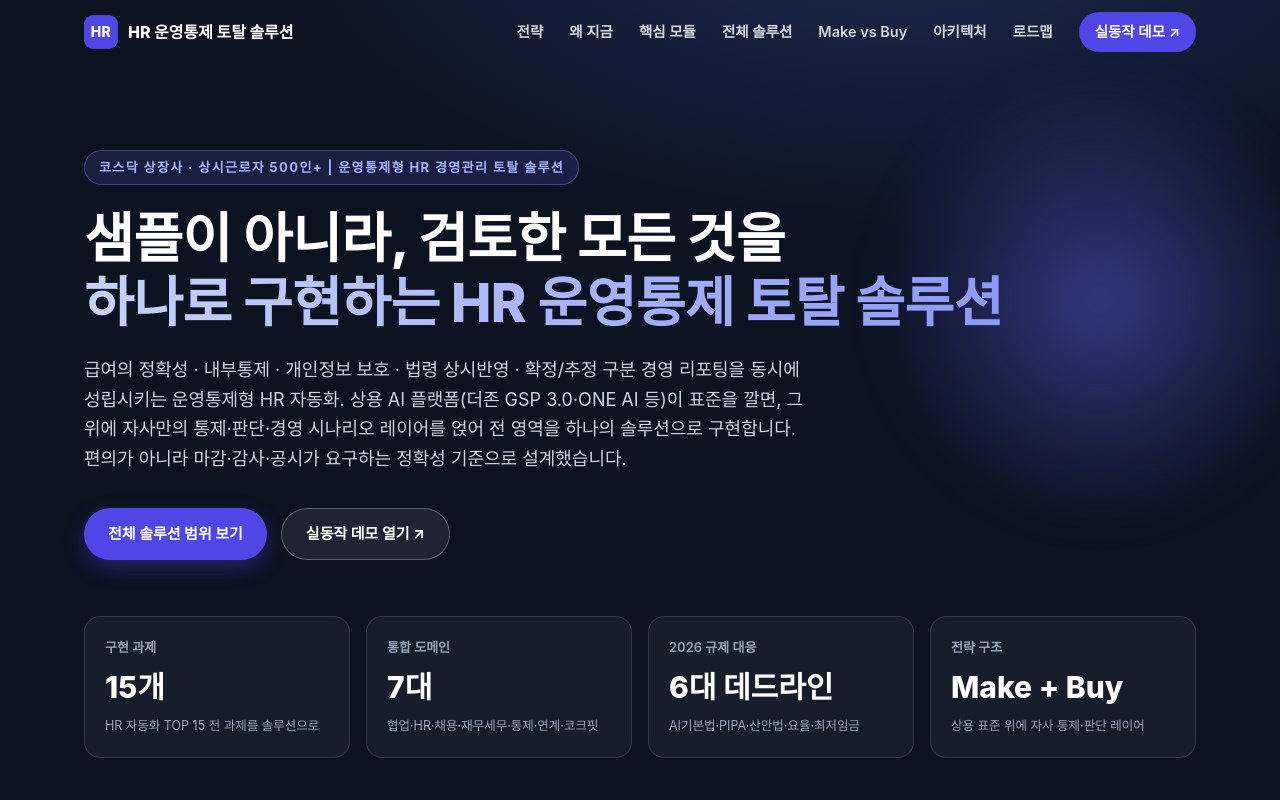
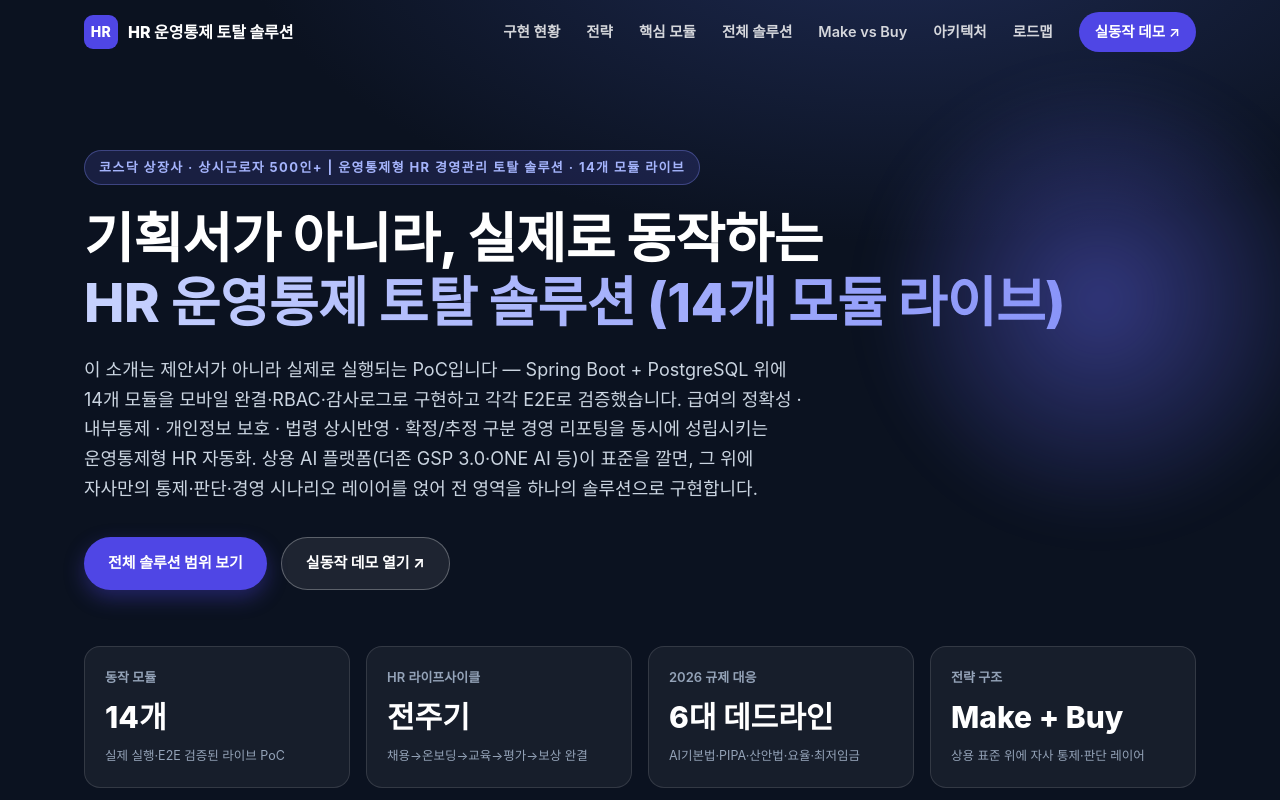
Before and after one commit to lmy20160829-hash/hr-control-intro, a React (Vite) app: page / in a window 1280 px wide. Shown: the top 800 px of the page. Built offline with nearby package versions, Linux system fonts and the light colour scheme; a web font is replaced by a local one.

Commit message:
update: src/data.js (14 modules live)

```diff
--- a/src/data.js
+++ b/src/data.js
@@ -5,16 +5,59 @@
 //   통제·판단·경영 시나리오 레이어를 얹어 검토한 전 과제를 하나의 솔루션으로 구현한다.
 
 export const HERO = {
-  eyebrow: '코스닥 상장사 · 상시근로자 500인+ | 운영통제형 HR 경영관리 토탈 솔루션',
-  title: ['샘플이 아니라, 검토한 모든 것을', '하나로 구현하는 HR 운영통제 토탈 솔루션'],
-  desc: '급여의 정확성 · 내부통제 · 개인정보 보호 · 법령 상시반영 · 확정/추정 구분 경영 리포팅을 동시에 성립시키는 운영통제형 HR 자동화. 상용 AI 플랫폼(더존 GSP 3.0·ONE AI 등)이 표준을 깔면, 그 위에 자사만의 통제·판단·경영 시나리오 레이어를 얹어 전 영역을 하나의 솔루션으로 구현합니다. 편의가 아니라 마감·감사·공시가 요구하는 정확성 기준으로 설계했습니다.',
+  eyebrow: '코스닥 상장사 · 상시근로자 500인+ | 운영통제형 HR 경영관리 토탈 솔루션 · 14개 모듈 라이브',
+  title: ['기획서가 아니라, 실제로 동작하는', 'HR 운영통제 토탈 솔루션 (14개 모듈 라이브)'],
+  desc: '이 소개는 제안서가 아니라 실제로 실행되는 PoC입니다 — Spring Boot + PostgreSQL 위에 14개 모듈을 모바일 완결·RBAC·감사로그로 구현하고 각각 E2E로 검증했습니다. 급여의 정확성 · 내부통제 · 개인정보 보호 · 법령 상시반영 · 확정/추정 구분 경영 리포팅을 동시에 성립시키는 운영통제형 HR 자동화. 상용 AI 플랫폼(더존 GSP 3.0·ONE AI 등)이 표준을 깔면, 그 위에 자사만의 통제·판단·경영 시나리오 레이어를 얹어 전 영역을 하나의 솔루션으로 구현합니다.',
   stats: [
-    { k: '구현 과제', v: '15개', s: 'HR 자동화 TOP 15 전 과제를 솔루션으로' },
-    { k: '통합 도메인', v: '7대', s: '협업·HR·채용·재무세무·통제·연계·코크핏' },
+    { k: '동작 모듈', v: '14개', s: '실제 실행·E2E 검증된 라이브 PoC' },
+    { k: 'HR 라이프사이클', v: '전주기', s: '채용→온보딩→교육→평가→보상 완결' },
     { k: '2026 규제 대응', v: '6대 데드라인', s: 'AI기본법·PIPA·산안법·요율·최저임금' },
     { k: '전략 구조', v: 'Make + Buy', s: '상용 표준 위에 자사 통제·판단 레이어' },
   ],
 }
+
+// 실제 구현·검증 완료된 14개 모듈 (라이브 PoC). 각 모듈 모바일 완결·RBAC·감사로그·E2E 검증.
+export const BUILT = {
+  summary: 'PoC는 문서가 아니라 실제로 실행됩니다. 아래 14개 모듈은 모두 로컬 Docker로 기동해 화면·권한·워크플로·감사로그까지 End-to-End로 검증했습니다. 폰(같은 Wi‑Fi)에서도 전 기능 사용 가능합니다.',
+  groups: [
+    {
+      title: '운영통제 코어', color: '#ef4444',
+      items: [
+        { no: '①', name: '급여 마감 통제', desc: '룰엔진 3단계 예외(차단/검토/검증불가) · 2인 결재 · 백테스트' },
+        { no: '②', name: '인건비 People Cost Board', desc: '확정/추정/목표 · 시나리오 · 목표 갭' },
+        { no: '③', name: 'HR 데이터 거버넌스', desc: 'RBAC · 마스킹 · 감사로그 · 보존기한 자동파기' },
+        { no: '⑥', name: '근태·휴가·수당·발령 정합성', desc: '주52·연차·수당·발령 교차검증 · 경계인원 집계' },
+        { no: '⑨', name: '컴플라이언스 감시', desc: '법정의무 이행률 · 마감 D-day · 위반 예보' },
+      ],
+    },
+    {
+      title: 'HR 라이프사이클 (채용→보상)', color: '#14b8a6',
+      items: [
+        { no: '⑬', name: '채용·전형 관리', desc: '공고·지원자 퍼널 · 전환율 · 단계 이동' },
+        { no: '⑧', name: '온보딩·오프보딩', desc: '표준 체크리스트 · 진행률 · 계정/권한/파기 누락 방지' },
+        { no: '⑩', name: '교육·자격 관리', desc: '법정 필수교육 이수율 · 자격 만료 D-day' },
+        { no: '⑪', name: '평가·성과 관리', desc: '등급 분포 vs 강제배분 · 관대화 통제 · 확정' },
+        { no: '⑭', name: '보상·연봉 관리', desc: '직급 밴드 · 평가연계 인상 · 밴드 이탈 통제' },
+      ],
+    },
+    {
+      title: '셀프서비스 · 연계 · 경영', color: '#a142f4',
+      items: [
+        { no: '④', name: '증빙 처리 셀프서비스', desc: '업로드·추출·본인확인·승인 (자동확정 금지)' },
+        { no: '⑤', name: '규정·문의 Q&A', desc: '다중어 랭킹 검색 · 출처(버전·시행일) 인용' },
+        { no: '⑦', name: '경영 코크핏', desc: '질의 즉답 · 통합 예외 Alert · 목표 역산' },
+        { no: '⑫', name: 'EMR·기간계 연계', desc: '인터페이스 상태 · 정합성 대사 · 재실행' },
+      ],
+    },
+  ],
+}
+
+// 실제 구현 기술 스택
+export const STACK = [
+  'Java 17', 'Spring Boot 3.3', 'Spring Security · RBAC 9역할', 'MyBatis',
+  'PostgreSQL 16', 'Thymeleaf SSR', 'Bootstrap 5 · PWA', 'Chart.js',
+  '불변 감사로그', '모바일 완결', 'Docker Compose',
+]
 
 // 2계층 전략 — 5-1 / 5-7-D 핵심. "왜 직접 만드나"에 대한 답.
 export const STRATEGY = {
@@ -301,8 +344,8 @@ export const DIFF = [
 ]
 
 export const NAV = [
+  { id: 'built', label: '구현 현황' },
   { id: 'strategy', label: '전략' },
-  { id: 'why', label: '왜 지금' },
   { id: 'modules', label: '핵심 모듈' },
   { id: 'catalog', label: '전체 솔루션' },
   { id: 'makebuy', label: 'Make vs Buy' },
```
